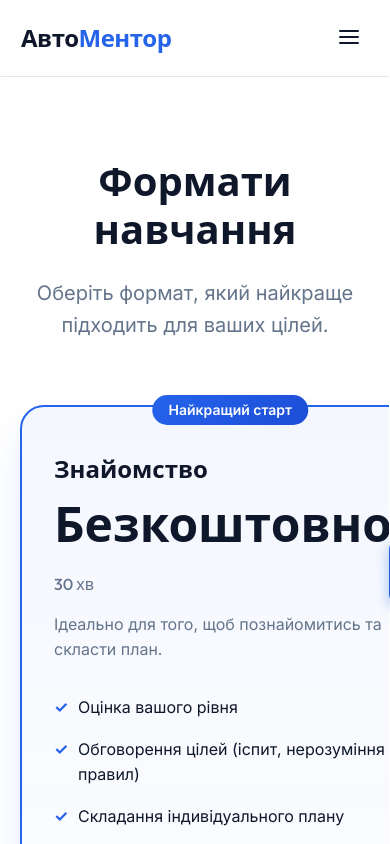
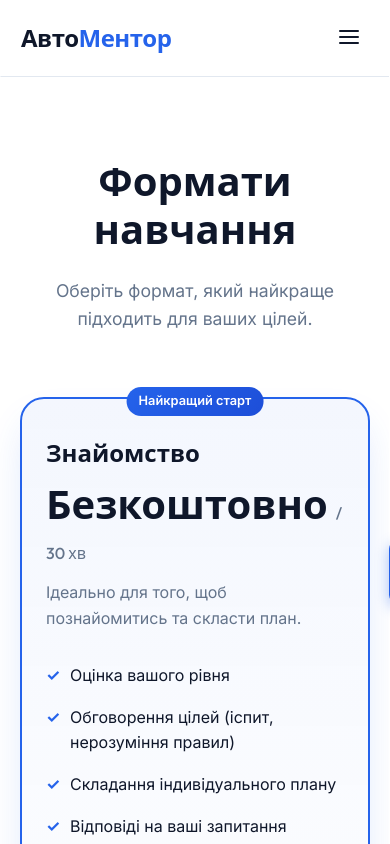
Before and after one commit to Bodia/auto_school_mentor, a Next.js app: page /pricing in a window 390 px wide. Shown: the top 844 px of the page. Built offline with nearby package versions, Linux system fonts and the light colour scheme.

Commit message:
Optimize pricing page mobile layout

```diff
--- a/src/app/pricing/pricing.css
+++ b/src/app/pricing/pricing.css
@@ -107,5 +107,24 @@
 @media (max-width: 768px) {
   .pricing-grid {
     grid-template-columns: 1fr;
+    gap: 2.5rem; /* slightly more gap to account for hovering/badge */
+  }
+
+  .pricing-card {
+    padding: 2.5rem 1.5rem;
+  }
+
+  .card-price {
+    font-size: 2.5rem;
+  }
+
+  .card-badge {
+    font-size: 0.8rem;
+    padding: 0.25rem 0.75rem;
+  }
+
+  .pricing-subtitle {
+    font-size: 1.1rem;
+    padding: 0 1rem;
   }
 }
```
Also changed, not shown: .agents/rules/startup-reminder.md (added).
